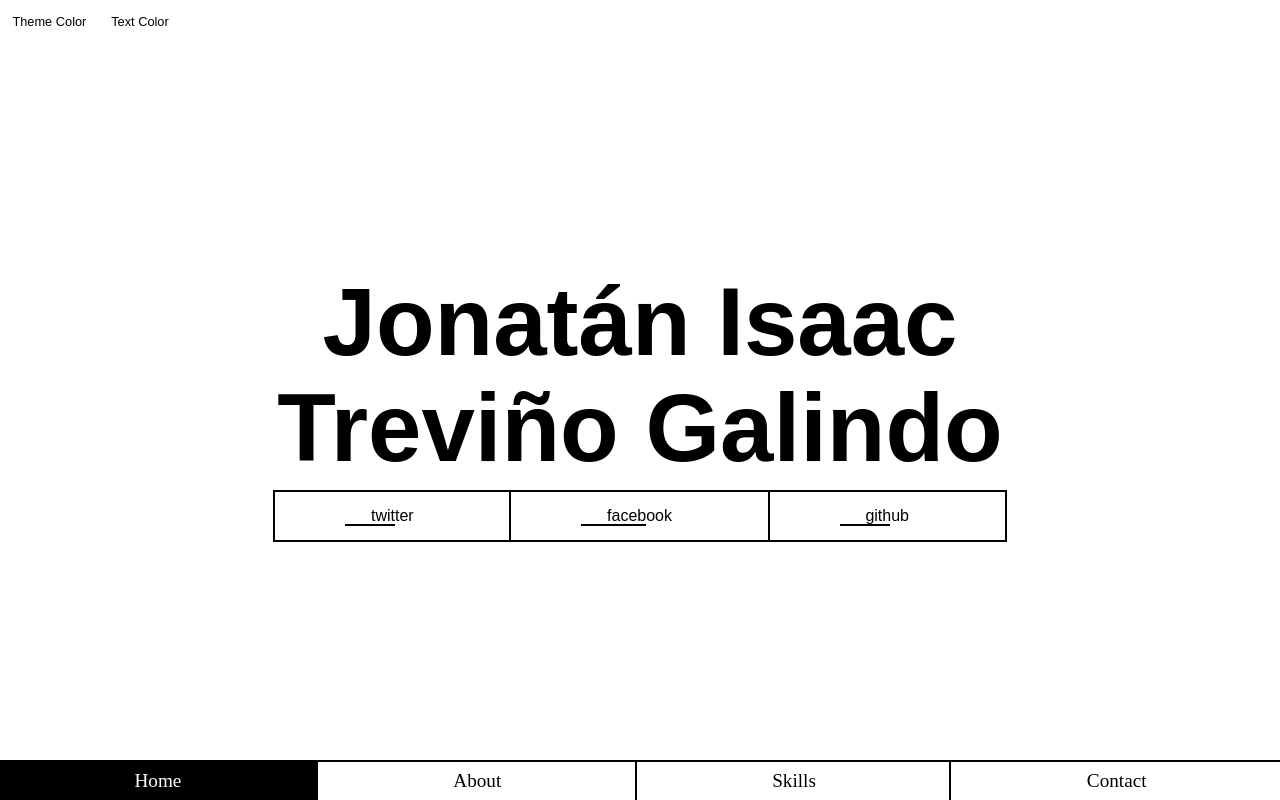
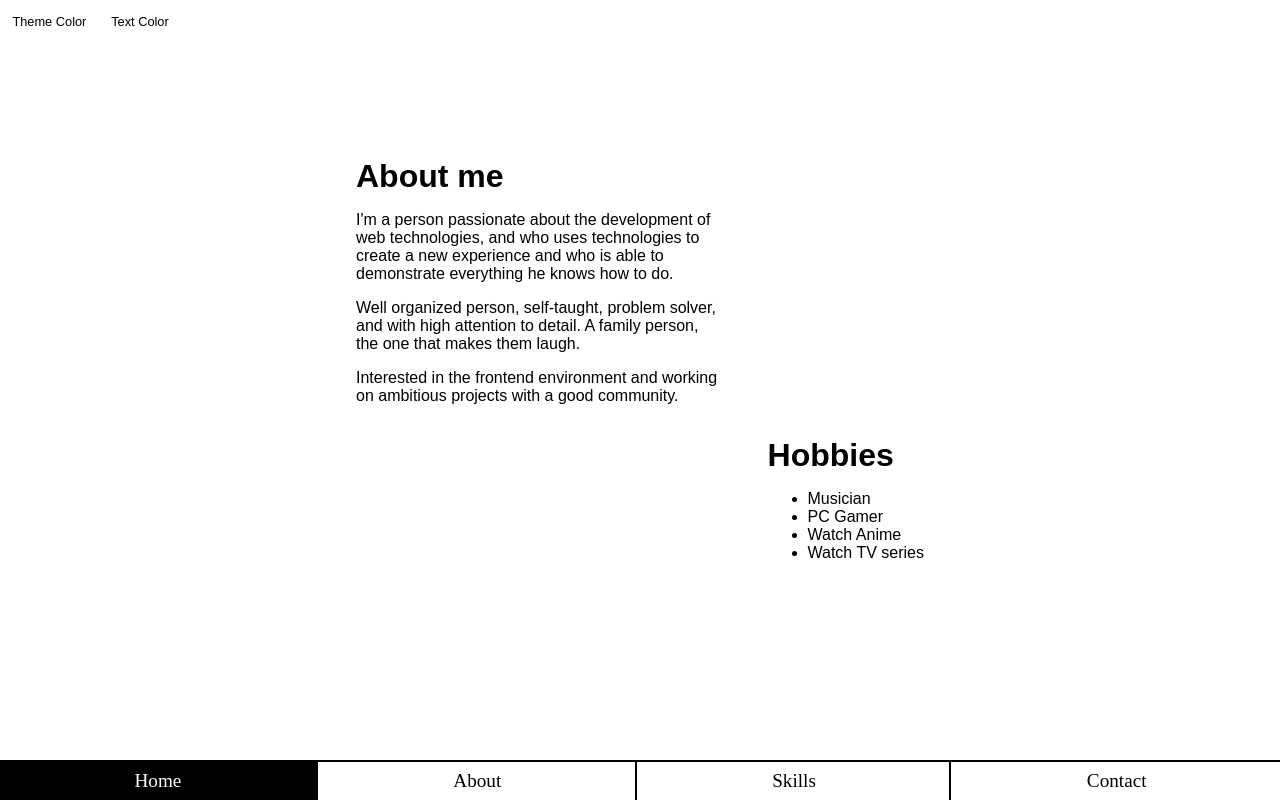
Before and after one commit to jonnitg/jonnitg.github.io, a Next.js app: page / in a window 1280 px wide. Built offline with nearby package versions, Linux system fonts and the light colour scheme; a web font is replaced by a local one.

Commit message:
Create section class for each Section component

```diff
--- a/src/pages/index.tsx
+++ b/src/pages/index.tsx
@@ -1,14 +1,28 @@
 import Head from 'next/head';
 import Layout from '@components/layout';
-import MainSection from '@components/main-section';
+import AboutSection from '@components/about-section';
+import SkillsSection from '@components/skills-section';
+import ContactSection from '@components/contact-section';
 
-const Home = () => (
-  <Layout>
-    <Head>
-      <title>Home | Web Developer | Jonatán Isaac Treviño Galindo</title>
-    </Head>
-    <MainSection />
-  </Layout>
-);
+const Home = () => {
+  return (
+    <Layout>
+      <Head>
+        <title>Web Developer | Jonatán Isaac Treviño Galindo</title>
+      </Head>
+      <div
+        style={{
+          scrollBehavior: 'smooth',
+          overflowY: 'scroll',
+          height: '100%',
+        }}
+      >
+        <AboutSection />
+        <SkillsSection />
+        <ContactSection />
+      </div>
+    </Layout>
+  );
+};
 
 export default Home;
--- a/src/sass/_common.scss
+++ b/src/sass/_common.scss
@@ -79,3 +79,10 @@ a:visited {
   justify-content: center;
   height: 100%;
 }
+
+.section {
+  max-height: 100vh;
+  min-height: 480px;
+  height: 100%;
+  width: 100%;
+}
```
